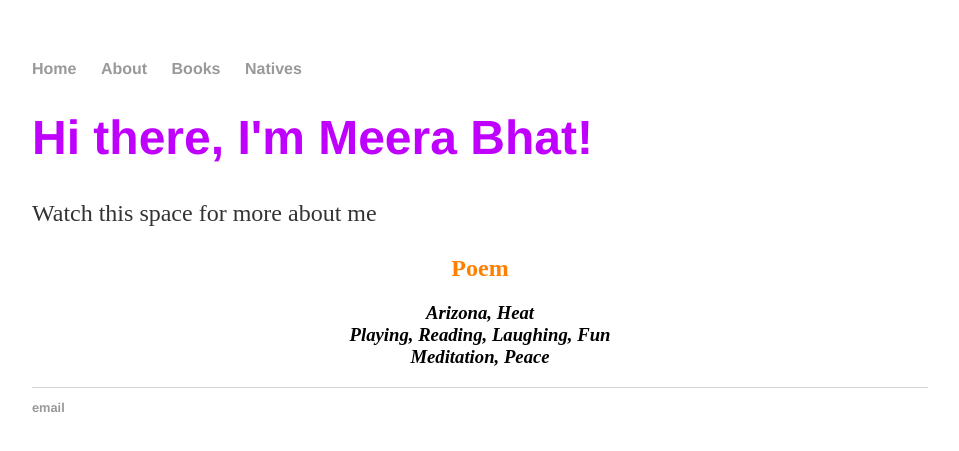
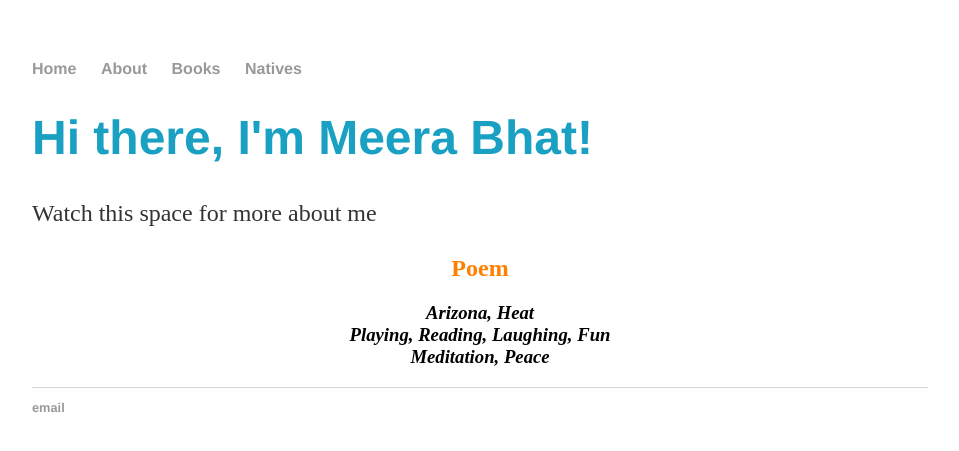
Before and after one commit to meerkatbhat/meerkatbhat, a Jekyll site: the page built from about/index.html, in a window 1280 px wide. Shown: the top 451 px of the page, without its empty margins (160-1119 px from the left). Built offline with Jekyll 4.4.1, drawn with Linux system fonts in a browser that asks for light colours.

Commit message:
Update index.html

```diff
--- a/about/index.html
+++ b/about/index.html
@@ -8,7 +8,7 @@ title: Meera B
 </div><!-- /.blurb -->
 	<style>
 	h1 {
-	    color:rgb(191, 0, 255);
+	    color:rgb(25, 160, 194);
 		}
 
 	h2 {
```
